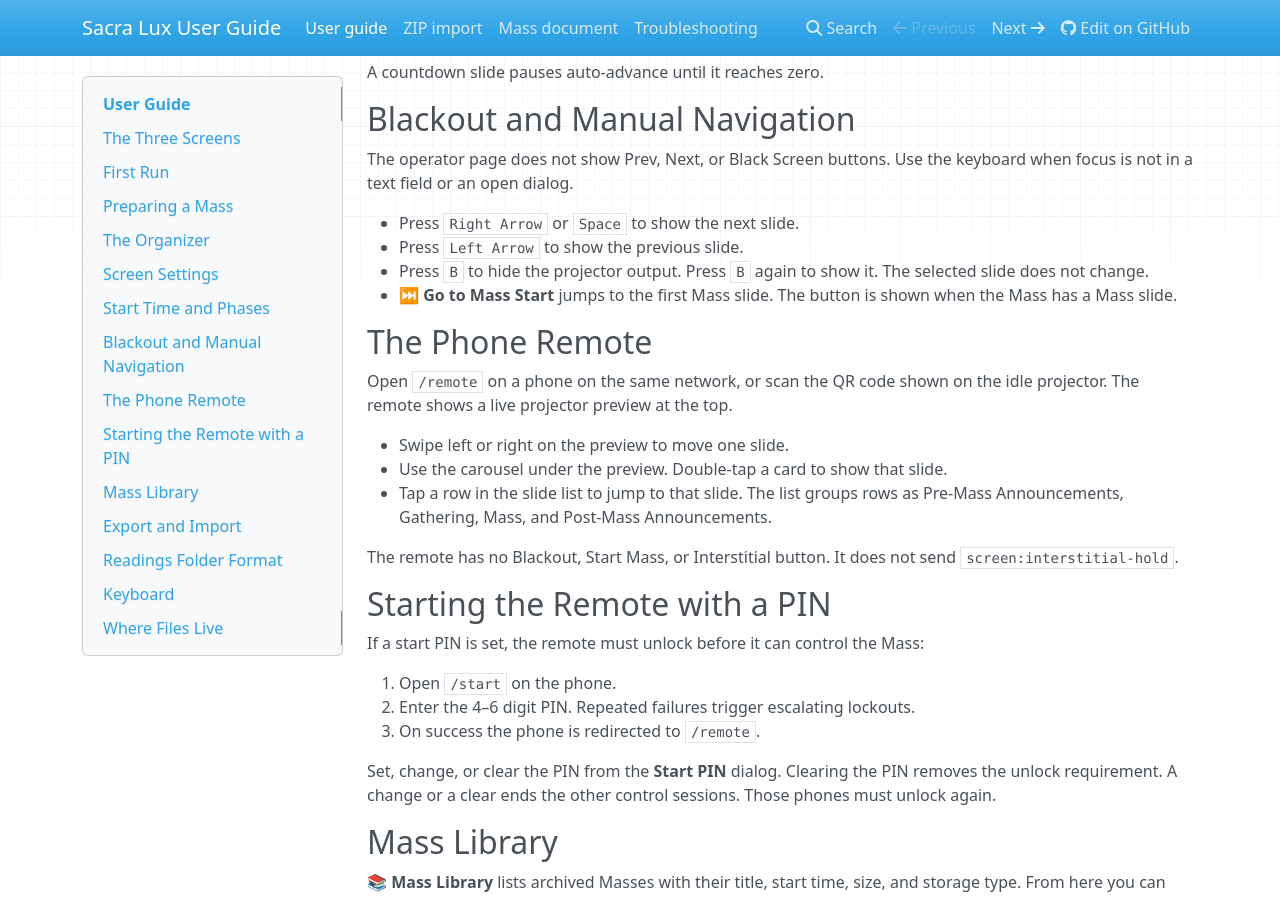
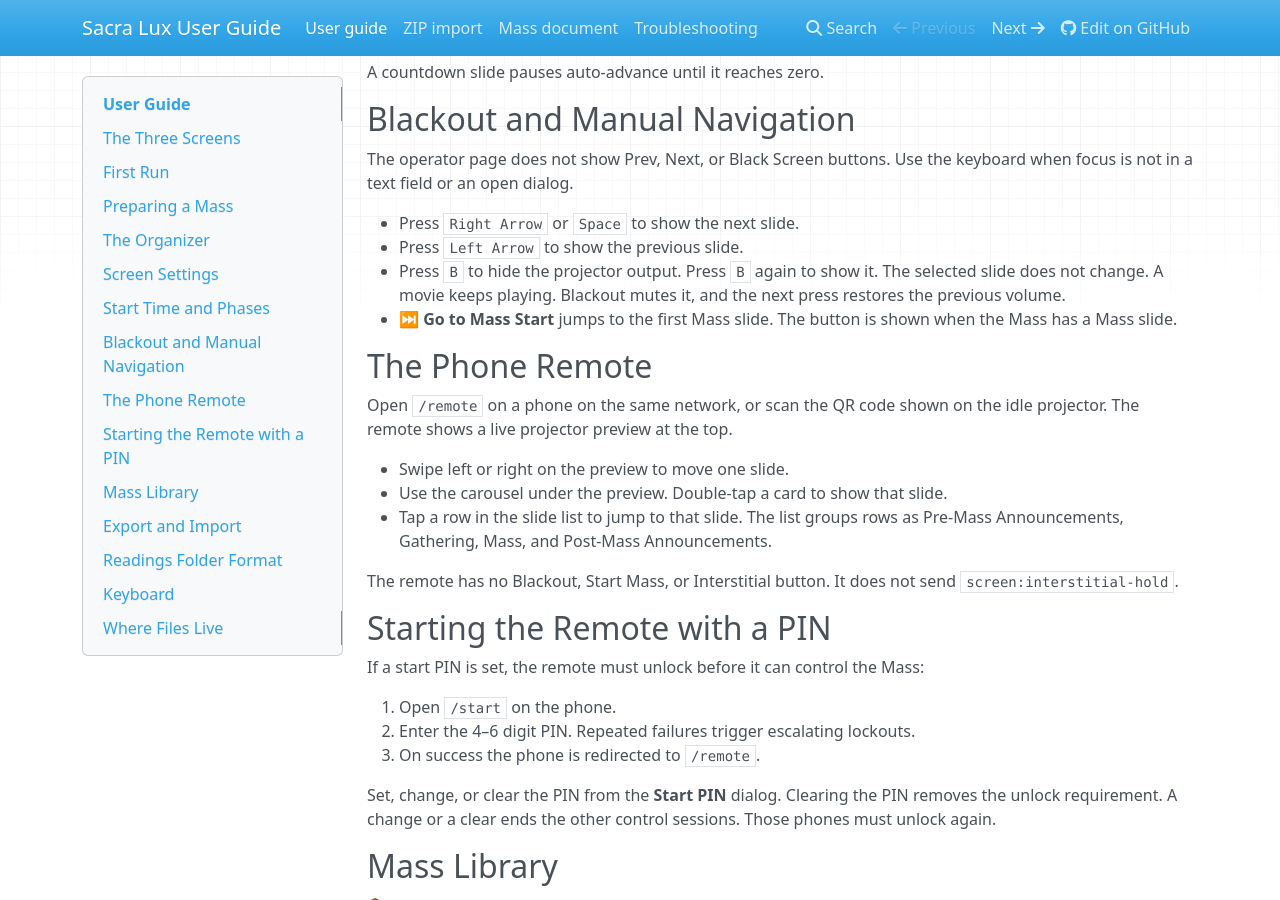
Before and after one commit to Saint-Therese-Of-Lisieux-Parish/sacra_lux, an MkDocs documentation site: the page built from docs/user-guide.md, in a window 1280 px wide and 900 px high, scrolled down 3232 px. Built offline with MkDocs 1.6.1, drawn with Linux system fonts in a browser that asks for light colours; nearby versions of some CDN libraries.

Commit message:
docs(user-guide): keep a movie playing during blackout
Blackout mutes a movie and leaves it playing. The next press
restores the previous volume.

The user guide said only that the selected slide does not change.

Files:
- modified: docs/user-guide.md
- modified: docs/components.md

Verified against: sacra-lux/public/screen.html:1941 (updateMoviePlaybackState)

Refs #523

```diff
--- a/docs/user-guide.md
+++ b/docs/user-guide.md
@@ -147,7 +147,7 @@
 
 - Press `Right Arrow` or `Space` to show the next slide.
 - Press `Left Arrow` to show the previous slide.
-- Press `B` to hide the projector output. Press `B` again to show it. The selected slide does not change.
+- Press `B` to hide the projector output. Press `B` again to show it. The selected slide does not change. A movie keeps playing. Blackout mutes it, and the next press restores the previous volume.
 - **⏭ Go to Mass Start** jumps to the first Mass slide. The button is shown when the Mass has a Mass slide.
 
 ## The Phone Remote
```
Also changed, not shown: docs/components.md (+1 -1 lines).
